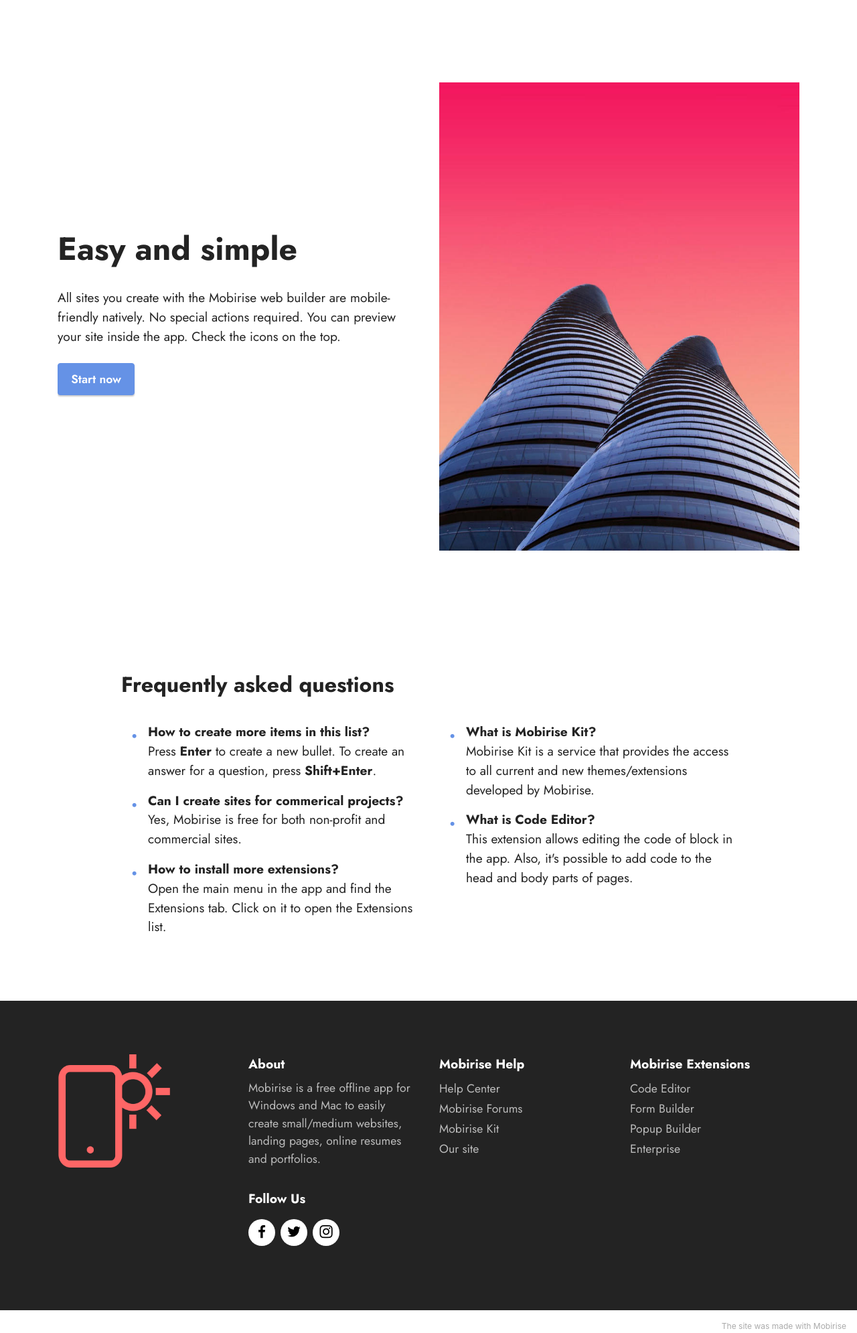
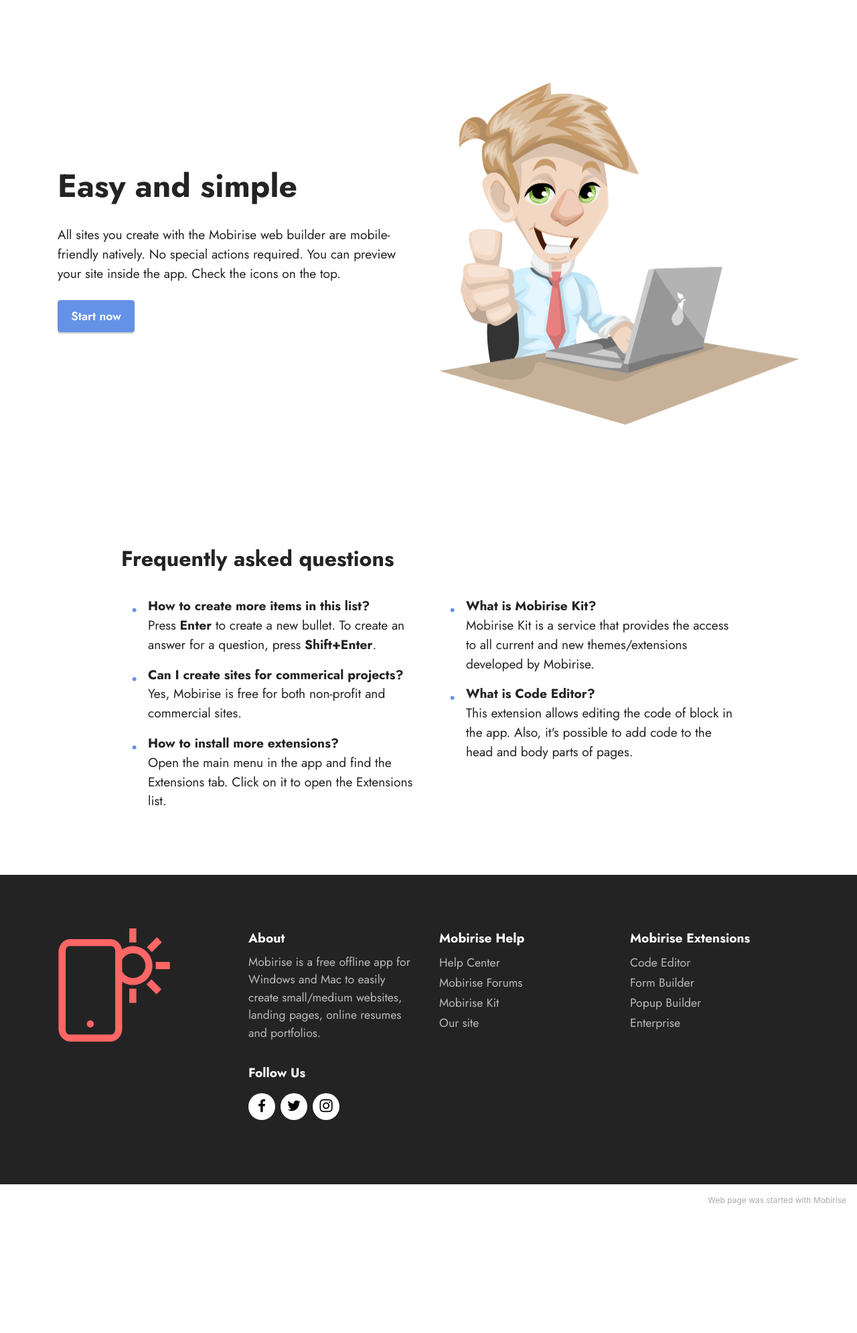
Before and after one commit to Aryanbhai170/My1stWebsite, a plain HTML site: page index.html in a window 1280 px wide. Shown: the part 1560-3550 px from the top of the page at 67% size. After the commit the page ends 3376 px from the top, so only its background shows below. Drawn offline with Linux system fonts and the light colour scheme; files whose address does not match are found by name.

Commit message:
create github pages

```diff
--- a/assets/images/hashes.json
+++ b/assets/images/hashes.json
@@ -1 +1 @@
-{"2B9XZGxA4RZYDqwAGxBt/A==":"mbr.jpg","GFHlR0sGMg5bHvsSlnlIhA==":"mbr-1.jpg"}
+{"2B9XZGxA4RZYDqwAGxBt/A==":"mbr.jpg","GFHlR0sGMg5bHvsSlnlIhA==":"mbr-1.jpg","IyhrlYfuY1e5bxyRDLtRog==":"mbr-1076x1023.png"}
--- a/index.html
+++ b/index.html
@@ -174,7 +174,7 @@
             </div>
             <div class="col-12 col-lg-6">
                 <div class="image-wrapper">
-                    <img src="assets/images/2.jpg" alt="Mobirise">
+                    <img src="assets/images/mbr-1076x1023.png" alt="Mobirise">
                 </div>
             </div>
         </div>
@@ -292,7 +292,7 @@
 
         </div>
     </div>
-</section><section style="background-color: #fff; font-family: -apple-system, BlinkMacSystemFont, 'Segoe UI', 'Roboto', 'Helvetica Neue', Arial, sans-serif; color:#aaa; font-size:12px; padding: 0; align-items: center; display: flex;"><a href="https://mobirise.site/x" style="flex: 1 1; height: 3rem; padding-left: 1rem;"></a><p style="flex: 0 0 auto; margin:0; padding-right:1rem;"><a href="https://mobirise.site/c" style="color:#aaa;">The</a> site was made with Mobirise</p></section><script src="assets/web/assets/jquery/jquery.min.js"></script>  <script src="assets/popper/popper.min.js"></script>  <script src="assets/tether/tether.min.js"></script>  <script src="assets/bootstrap/js/bootstrap.min.js"></script>  <script src="assets/smoothscroll/smooth-scroll.js"></script>  <script src="assets/dropdown/js/nav-dropdown.js"></script>  <script src="assets/dropdown/js/navbar-dropdown.js"></script>  <script src="assets/touchswipe/jquery.touch-swipe.min.js"></script>  <script src="assets/vimeoplayer/jquery.mb.vimeo_player.js"></script>  <script src="assets/theme/js/script.js"></script>
+</section><section style="background-color: #fff; font-family: -apple-system, BlinkMacSystemFont, 'Segoe UI', 'Roboto', 'Helvetica Neue', Arial, sans-serif; color:#aaa; font-size:12px; padding: 0; align-items: center; display: flex;"><a href="https://mobirise.site/x" style="flex: 1 1; height: 3rem; padding-left: 1rem;"></a><p style="flex: 0 0 auto; margin:0; padding-right:1rem;">Web page was <a href="https://mobirise.site/h" style="color:#aaa;">started with</a> Mobirise</p></section><script src="assets/web/assets/jquery/jquery.min.js"></script>  <script src="assets/popper/popper.min.js"></script>  <script src="assets/tether/tether.min.js"></script>  <script src="assets/bootstrap/js/bootstrap.min.js"></script>  <script src="assets/smoothscroll/smooth-scroll.js"></script>  <script src="assets/dropdown/js/nav-dropdown.js"></script>  <script src="assets/dropdown/js/navbar-dropdown.js"></script>  <script src="assets/touchswipe/jquery.touch-swipe.min.js"></script>  <script src="assets/vimeoplayer/jquery.mb.vimeo_player.js"></script>  <script src="assets/theme/js/script.js"></script>
 
 
 </body>
```
Also changed, not shown: assets/images/mbr-1076x1023.png (added), 1 other file.
